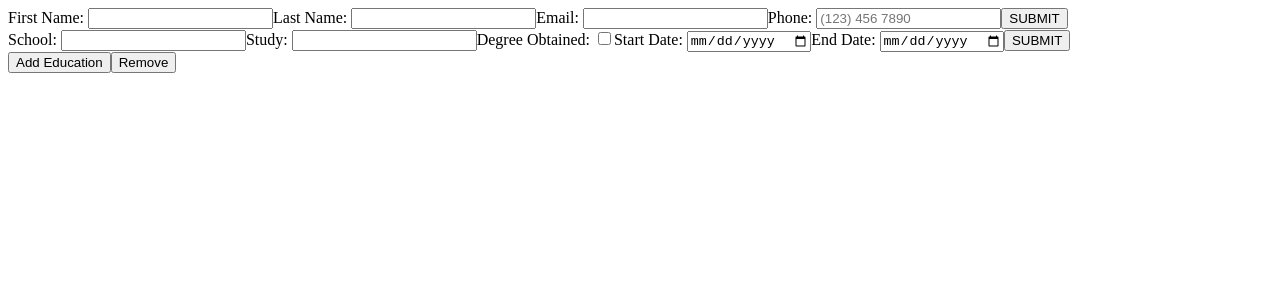
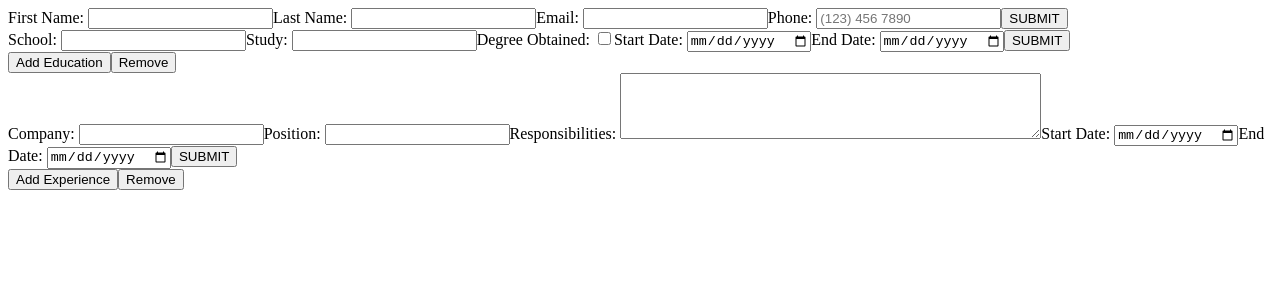
Before and after one commit to BenjaminJMcD/react-cv, a React (Vite) app: page / in a window 1280 px wide. Shown: the top 300 px of the page. Built offline with nearby package versions, Linux system fonts and the light colour scheme.

Commit message:
build: add/remove/update multiple experience functional

```diff
--- a/src/components/Document.jsx
+++ b/src/components/Document.jsx
@@ -40,16 +40,16 @@ const Document = ({ basicInfo, educationInfo, experienceInfo, displayBasic, disp
                 <p>{educationInfo.school}</p>
                 <p>{educationInfo.study}</p>
                 <p>{educationInfo.degree}</p>
-                {/* <p>{startEd}</p>
-                <p>{endEd}</p> */}
+                <p>{startEd}</p>
+                <p>{endEd}</p>
             </div> : ""}
             {displayExperience ?
             <div>
                 <p>{experienceInfo.company}</p>
                 <p>{experienceInfo.position}</p>
                 <p>{experienceInfo.responsibilities}</p>
-                {/* <p>{startExp}</p>
-                <p>{endExp}</p> */}
+                <p>{startExp}</p>
+                <p>{endExp}</p>
             </div> : ""}
         </div>
     )
--- a/src/components/NewExperience.jsx
+++ b/src/components/NewExperience.jsx
@@ -5,7 +5,7 @@ function NewExperience({ onFormSubmit }) {
   const [formData, setFormData] = useState({
     company: '',
     position: '',
-    responsibilities: false,
+    responsibilities: '',
     startDate: '',
     endDate: '',
   });
@@ -31,49 +31,38 @@ function NewExperience({ onFormSubmit }) {
           id="expCompany"
           name = "company"
           value = {formData.company}
-        onChange={handleChange} />
+          onChange={handleChange}
+      />
       <label htmlFor="expPosition">Position: </label>
       <input type="text"
           id="expPosition"
           name="position"
           value = {formData.position}
-        onChange={handleChange} />
+          onChange={handleChange}
+      />
       <label htmlFor="expResponsibilities">Responsibilities: </label>
       <textarea rows="4" cols="50"
           id="expResponsibilities"
           name="responsibilities"
           value={formData.responsibilities}
-        onChange = {handleChange} />
+          onChange = {handleChange}
+      />
       <label htmlFor="expStart">Start Date: </label>
       <input type="date"
           id="expStart"
           name="startDate"
           value={formData.startDate}
-        onChange={handleChange}/>
+          onChange={handleChange}
+      />
       <label htmlFor="expEnd">End Date: </label>
       <input type="date"
           id="expEnd"
           name="endDate"
           value={formData.endDate}
-        onChange={handleChange} />
+          onChange={handleChange}
+      />
       <button className="submitButton" type="submit">SUBMIT</button>
     </form>
-
-
-
-
-    // <form onSubmit={handleSubmit}>
-    //   {/* Input fields */}
-    //   <input
-    //     type="text"
-    //     name="name"
-    //     value={formData.name}
-    //     onChange={handleChange}
-    //     placeholder="Name"
-    //   />
-    //   {/* ... other input fields */}
-    //   <button type="submit">Submit</button>
-    // </form>
   );
 }
 
--- a/src/components/NewForm.jsx
+++ b/src/components/NewForm.jsx
@@ -11,24 +11,36 @@ function NewForm() {
         { id: 1, data: {} }
     ]);
 
-    // const [expForms, setExpForms] = useState([
-    //     { id: 1, data: {} }
-    // ])
+    const [expForms, setExpForms] = useState([
+        { id: 1, data: {} }
+    ])
 
 
     const handleBasicSubmit = (basicData) => {
         console.log(`Form submitted:`, basicData);
     };
 
-    const handleFormSubmit = (formData, formId) => {
+    const handleEdFormSubmit = (formData, formId) => {
         console.log(`Form ${formId} submitted:`, formData);
         if (edForms.length == 1) {
-        setEdForms([{ id: formId, data: formData}])
+            setEdForms([{ id: formId, data: formData}])
         }
         if (edForms.length > 1) {
             let newEd = [...edForms];
             newEd.splice(formId-1, 1, {id: formId, data: formData})
             setEdForms(newEd)
+        }
+    };
+
+    const handleExpFormSubmit = (formData, formId) => {
+        console.log(`Form ${formId} submitted:`, formData);
+        if (expForms.length == 1) {
+            setExpForms([{ id: formId, data: formData}])
+        }
+        if (expForms.length > 1) {
+            let newExp = [...expForms];
+            newExp.splice(formId-1, 1, {id: formId, data: formData})
+            setExpForms(newExp)
         }
     };
 
@@ -43,33 +55,41 @@ function NewForm() {
         }
     };
 
-    const [displayBasic, setDisplayBasic] = useState(false);
-    const [displayEducation, setDisplayEducation] = useState(false);
-    const [displayExperience, setDisplayExperience] = useState(false);
+    const handleAddExpForm = () => {
+        const newFormId = expForms.length + 1;
+        setExpForms((prevForms) => [...prevForms, { id: newFormId, data: {} }]);
+    };
+
+    const handleRemoveExpForm = (formId) => {
+        if (expForms.length > 1) {
+            setExpForms((prevForms) => prevForms.filter((expForms) => expForms.id !== formId));
+        }
+    };
 
     return (
         <div>
+            {/* BASIC INFO */}
             <NewBasic
                 onFormSubmit={(data) => handleBasicSubmit(data)}
             />
-
+            {/* EDUCATION FORMS */}
             {edForms.map((edForm) => (
                 <NewEducation
                     key={edForm.id}
-                    onFormSubmit={(data) => handleFormSubmit(data, edForm.id)}
+                    onFormSubmit={(data) => handleEdFormSubmit(data, edForm.id)}
                 />
             ))}
             <button onClick={() => handleAddEdForm()}>Add Education</button>
             <button onClick={() => handleRemoveEdForm(edForms.length)}>Remove</button>
-
-            {/* {expForms.map((expForm) => {
+            {/* EXPERIENCE FORMS */}
+            {expForms.map((expForm) => (
                 <NewExperience
-                key={expForm.id}
-                onFormSubmit={(data) => handleFormSubmit(data, expForm.id)}
+                    key={expForm.id}
+                    onFormSubmit={(data) => handleExpFormSubmit(data, expForm.id)}
                 />
-            })}
-            <button onClick={() => handleAddForm(expForms, setExpForms)}>Add Form</button>
-            <button onClick={handleRemoveForm(expForms, setExpForms)}>Remove</button> */}
+            ))}
+            <button onClick={() => handleAddExpForm()}>Add Experience</button>
+            <button onClick={() => handleRemoveExpForm(expForms.length)}>Remove</button>
         </div>
   );
 }
```
Also changed, not shown: src/components/NewDoc.jsx (+5 -5 lines). Lines whose indentation alone changed are shown as unchanged.
